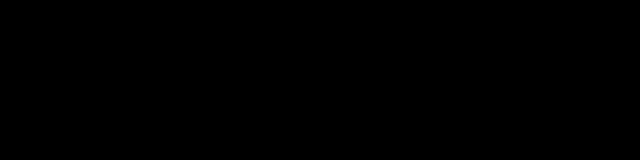
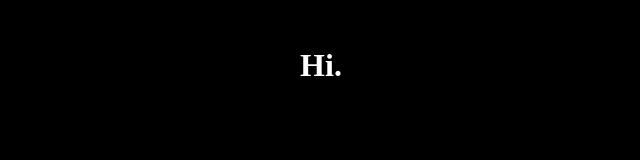
Before and after one commit to srs-bsns/srs-bsns.github.io, a plain HTML site: page index.html in a window 1280 px wide. Shown: the full height of the page, 319-959 px from the left. Drawn offline with Linux system fonts and the light colour scheme.

Commit message:
fix foreground colour

```diff
--- a/index.html
+++ b/index.html
@@ -3,6 +3,6 @@
 	<head></head>
 	<body bgcolor="black">
 		<br>
-		<center><h1>Hi.</h1></center>
+		<center><h1><span style="color:#fff;">Hi.</span></h1></center>
 	</body>
 </html>
```
